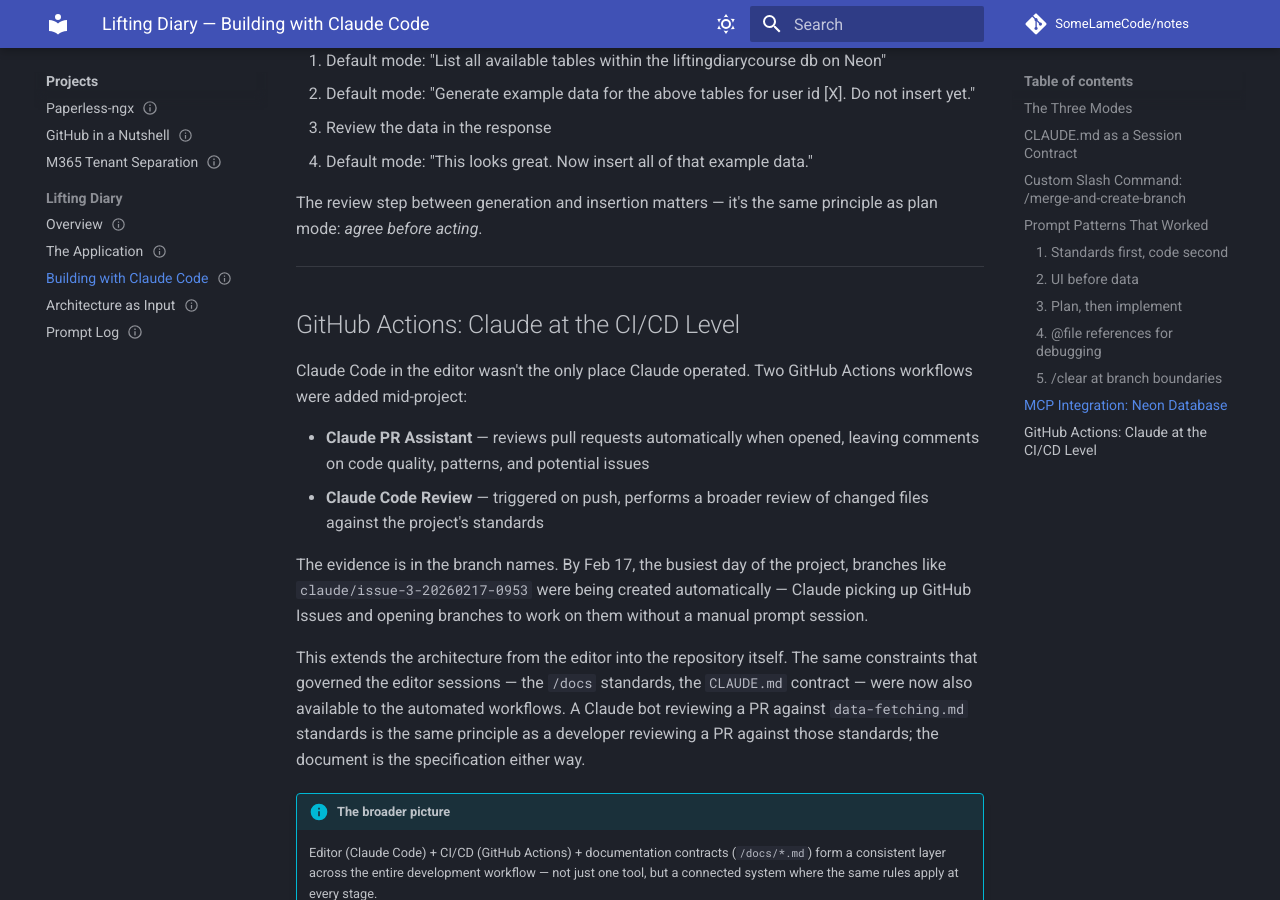
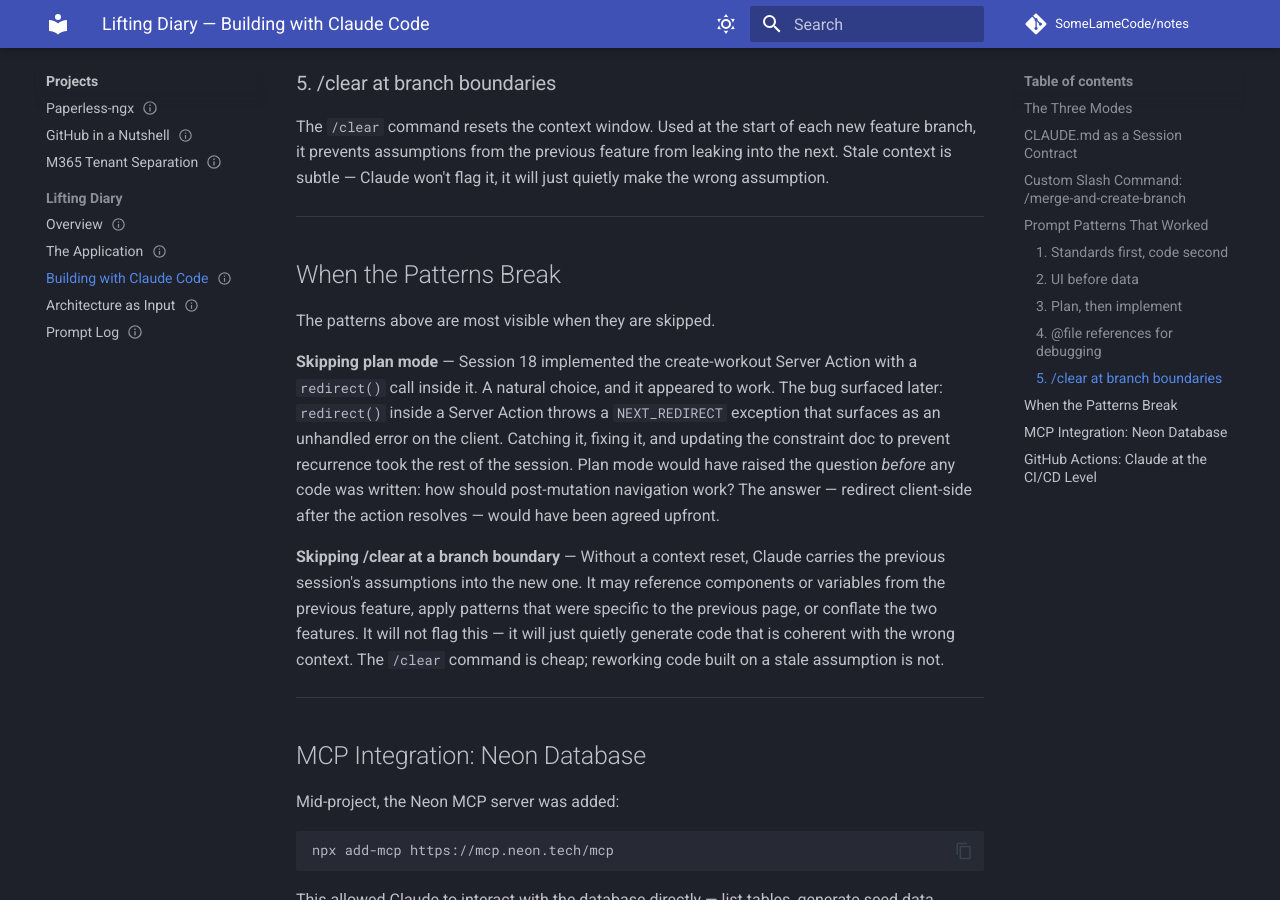
Before and after one commit to SomeLameCode/mkdocs-blog, an MkDocs documentation site: the page built from docs/projects/lifting-diary-claude/building-with-claude-code.md, in a window 1280 px wide and 900 px high, scrolled down 3409 px. Built offline with MkDocs 1.6.1 and Material for MkDocs 9.7.7, drawn with Linux system fonts in a browser that asks for light colours; comment, search, counter and statistics services are not loaded; some of the changed text lies outside the part shown.

Commit message:
Add Tier 2 improvements to architecture-as-input and building pages
architecture-as-input: constraint doc excerpt, living documents
paragraph, upfront cost sentence, productivity model close.
building-with-claude-code: CLAUDE.md sample, custom command
clarification, failure modes section, GitHub Actions expansion.

Co-Authored-By: Claude Sonnet 4.6 <noreply@anthropic.com>

````diff
--- a/docs/projects/lifting-diary-claude/building-with-claude-code.md
+++ b/docs/projects/lifting-diary-claude/building-with-claude-code.md
@@ -40,6 +40,27 @@ The repository's `CLAUDE.md` file told Claude Code what to know at the start of
 - The app architecture (App Router, Server Components, path aliases)
 - Key patterns (Server Components by default, strict TypeScript)
 
+The actual file for this project — stripped to its most important sections:
+
+```md
+## Documentation
+
+**ALWAYS read and follow the relevant docs in the `/docs` directory before generating
+any code.** The docs define project standards and conventions that must be adhered to
+at all times.
+
+- /docs/ui.md
+- /docs/data-fetching.md
+- /docs/data-mutations.md
+- /docs/auth.md
+- /docs/routing.md
+
+## Key Patterns
+- Server Components by default (React 19)
+- Path alias: `@/*` maps to project root
+- Strict TypeScript mode enabled
+```
+
 Without `CLAUDE.md`, each session starts cold. Claude might make choices that are internally consistent but inconsistent with prior sessions — using a different pattern for data fetching, or adding a component style that doesn't match the rest of the codebase. `CLAUDE.md` is the minimum viable memory across sessions.
 
 ---
@@ -53,6 +74,8 @@ A custom slash command was added to handle the branch lifecycle:
 ```
 
 This single prompt planned and executed: merge the current branch into main, resolve any conflicts, and create a new feature branch. Without it, this is a multi-step git workflow that Claude has to reason about independently each time — with more room for mistakes. The custom command reduced the cognitive overhead and made branching a repeatable, reliable operation.
+
+This was the only custom slash command added to the project. The built-in `/clear` command handled context window resets at branch boundaries — described in the prompt patterns below.
 
 ---
 
@@ -93,6 +116,16 @@ The `/clear` command resets the context window. Used at the start of each new fe
 
 ---
 
+## When the Patterns Break
+
+The patterns above are most visible when they are skipped.
+
+**Skipping plan mode** — Session 18 implemented the create-workout Server Action with a `redirect()` call inside it. A natural choice, and it appeared to work. The bug surfaced later: `redirect()` inside a Server Action throws a `NEXT_REDIRECT` exception that surfaces as an unhandled error on the client. Catching it, fixing it, and updating the constraint doc to prevent recurrence took the rest of the session. Plan mode would have raised the question *before* any code was written: how should post-mutation navigation work? The answer — redirect client-side after the action resolves — would have been agreed upfront.
+
+**Skipping /clear at a branch boundary** — Without a context reset, Claude carries the previous session's assumptions into the new one. It may reference components or variables from the previous feature, apply patterns that were specific to the previous page, or conflate the two features. It will not flag this — it will just quietly generate code that is coherent with the wrong context. The `/clear` command is cheap; reworking code built on a stale assumption is not.
+
+---
+
 ## MCP Integration: Neon Database
 
 Mid-project, the Neon MCP server was added:
@@ -126,6 +159,8 @@ This extends the architecture from the editor into the repository itself. The sa
 !!! info "The broader picture"
     Editor (Claude Code) + CI/CD (GitHub Actions) + documentation contracts (`/docs/*.md`) form a consistent layer across the entire development workflow — not just one tool, but a connected system where the same rules apply at every stage.
 
+The PR review comment below is a direct result of this setup. When a pull request is opened, the Claude PR Assistant reads the changed files alongside the project's `/docs` standards and flags any deviations — a missing Zod validation, a data fetch in the wrong place, an auth check that doesn't follow `auth.md`. The same document that governed the editor session is the specification the bot reviews against.
+
 ![A Claude-generated PR review comment checking changed files against the project docs standards and flagging any deviations](img/7_GitHub_Actions.PNG)
 
 ---
````
Also changed, not shown: docs/projects/lifting-diary-claude/architecture-as-input.md (+18 -0 lines).
